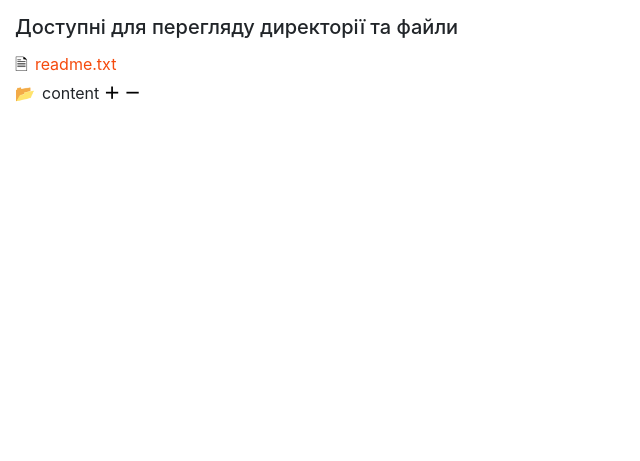
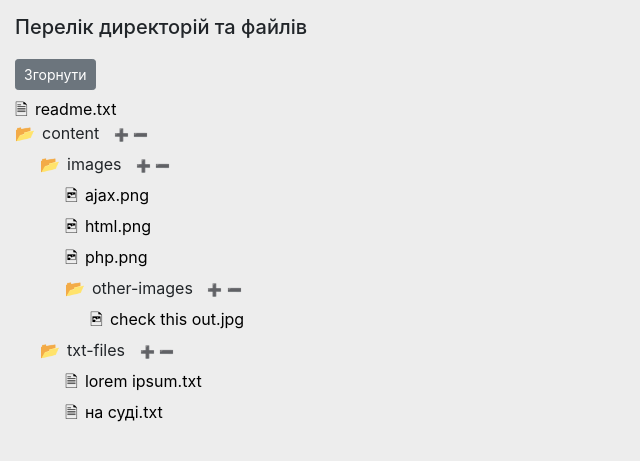
Before and after one commit to MykolaMokrytskyi/skillup_homework, a PHP site: page /homework/2020.10.21/index.php in a window 1280 px wide. Shown: the top 461 px of the page, without its empty margins (0-640 px from the left). Run offline with PHP 8.4, Linux system fonts and the light colour scheme.

Commit message:
Homework 2020.10.21

```diff
--- a/homework/2020.10.21/inc/js/scripts.js
+++ b/homework/2020.10.21/inc/js/scripts.js
@@ -1,4 +1,11 @@
 function showHideContentTree(elem) {
+    Array.from(document.getElementsByClassName('visible')).forEach(function(item) {
+        item.style.display = (elem.innerHTML === 'Згорнути') ? 'none' : 'block';
+    });
+    elem.innerHTML = (elem.innerHTML === 'Згорнути') ? 'Відобразити' : 'Згорнути';
+}
+
+function showHideContentSubTree(elem) {
     let element = elem.parentElement.nextSibling;
     element.style.display = (element.style.display === 'block') ? 'none' : 'block';
 }
@@ -11,6 +18,7 @@ function getContent(contentPath, contentMimeTypeGroup) {
     xmlHttp.onreadystatechange = function() {
         if (xmlHttp.readyState == 4 && xmlHttp.status == 200) {
             document.getElementById('response_div').innerHTML = xmlHttp.responseText;
+            document.getElementById('clear-content').style.display = 'inline-block';
         }
     }
     xmlHttp.open('post', 'get-content.php');
@@ -37,3 +45,8 @@ function processItem(newDirPath, itemType, operationType) {
         }
     }
 }
+
+function clearContent() {
+    document.getElementById('response_div').innerHTML = '';
+    document.getElementById('clear-content').style.display = 'none';
+}
--- a/homework/2020.10.21/inc/php/functions.inc.php
+++ b/homework/2020.10.21/inc/php/functions.inc.php
@@ -36,13 +36,13 @@ function getMimeTypeIcon(string $mimeContentGroup = 'directory'): string
 {
     switch ($mimeContentGroup) {
         case 'directory':
-            $icon = '<span onclick="showHideContentTree(this)">&#128194;</span>';
+            $icon = '<span title="згорнути" onclick="showHideContentSubTree(this)">&#128194;</span>';
             break;
         case 'newItem':
-            $icon = '<span>&#65291;</span>';
+            $icon = '<span title="додати новий елемент">&#10133;</span>';
             break;
         case 'removeItem':
-            $icon = '<span>&#65293;</span>';
+            $icon = '<span title="видалити існуючий елемент">&#10134;</span>';
             break;
         case 'text':
             $icon = '<span>&#128462;</span>';
@@ -64,7 +64,7 @@ function getMimeTypeIcon(string $mimeContentGroup = 'directory'): string
  */
 function createContentHtmlList(array $contentArray, string $path = ''): string
 {
-    $display = ($path === '') ? '' : ' style="display: none;"';
+    $display = ($path === '') ? '' : ' class="visible" style="display: block;"';
     $htmlList = "<ul{$display}>";
     foreach ($contentArray as $contentKey => $contentValue) {
         if (is_array($contentValue)) {
--- a/homework/2020.10.21/index.php
+++ b/homework/2020.10.21/index.php
@@ -21,7 +21,12 @@ $list = createContentHtmlList($content);
     </head>
     <body>
         <div id="content">
-            <h4>Доступні для перегляду директорії та файли</h4>
+            <h4>Перелік директорій та файлів</h4>
+            <div>
+                <button class="btn btn-secondary btn-sm" onclick="showHideContentTree(this)">Згорнути</button>
+                <button class="btn btn-secondary btn-sm" id="clear-content"
+                        style="display: none;" onclick="clearContent()">Очистити контент</button>
+            </div>
             <?= $list ?>
         </div>
         <div id="response_div"></div>
--- a/homework/2020.10.21/styles.css
+++ b/homework/2020.10.21/styles.css
@@ -1,4 +1,5 @@
 body {
+    background-color: #ededed;
     margin: 15px 15px 70px 15px;
     display: grid;
     grid-template-columns: max-content auto;
@@ -6,38 +7,51 @@ body {
 }
 #content {
     display: grid;
-    grid-template-rows: repeat(2, max-content);
+    grid-template-rows: repeat(3, max-content);
 }
 #content > h4:first-child {
     font-size: 20px;
     grid-row: 1/span 1;
+    margin-bottom: 20px;
+}
+#content > div {
+    grid-row: 2/span 1;
 }
 #content > ul:nth-child(2) {
-    grid-row: 2/span 1;
+    grid-row: 3/span 1;
+}
+#content > button {
+    width: max-content;
 }
 li {
-     padding: 5px 0px 5px 0px;
+     padding: 7px 0px 0px 0px;
 }
 ul {
     list-style: none;
     margin: 0px;
     padding: 0px;
 }
-span > span, li > a > span {
+span > span:first-child, li > a > span {
     margin-right: 7px;
 }
 span > a > span {
-    font-weight: 600;
+    font-size: 12px;
+}
+span > a:nth-child(2) > span {
+    margin-left: 10px;
 }
 a {
-    color: rgb(245, 74, 12);
+    color: black;
 }
 a:hover {
     text-decoration: none;
-    color: rgb(179, 53, 7);
+    color: rgb(245, 74, 12);
 }
 a > span {
     color: black;
+}
+ul div {
+    margin-top: 7px;
 }
 ul div, ul div ul > li {
     margin-left: 25px;
```
